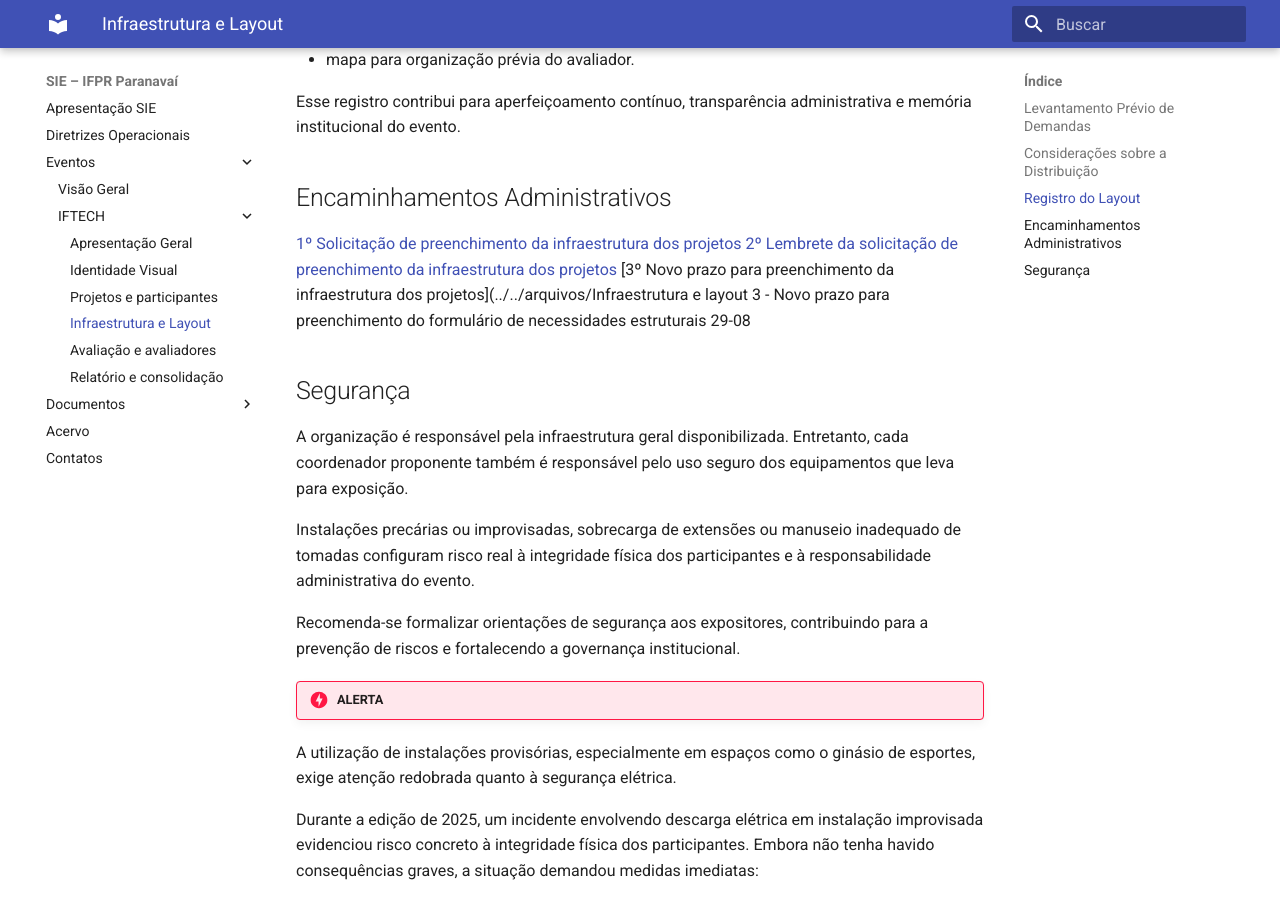
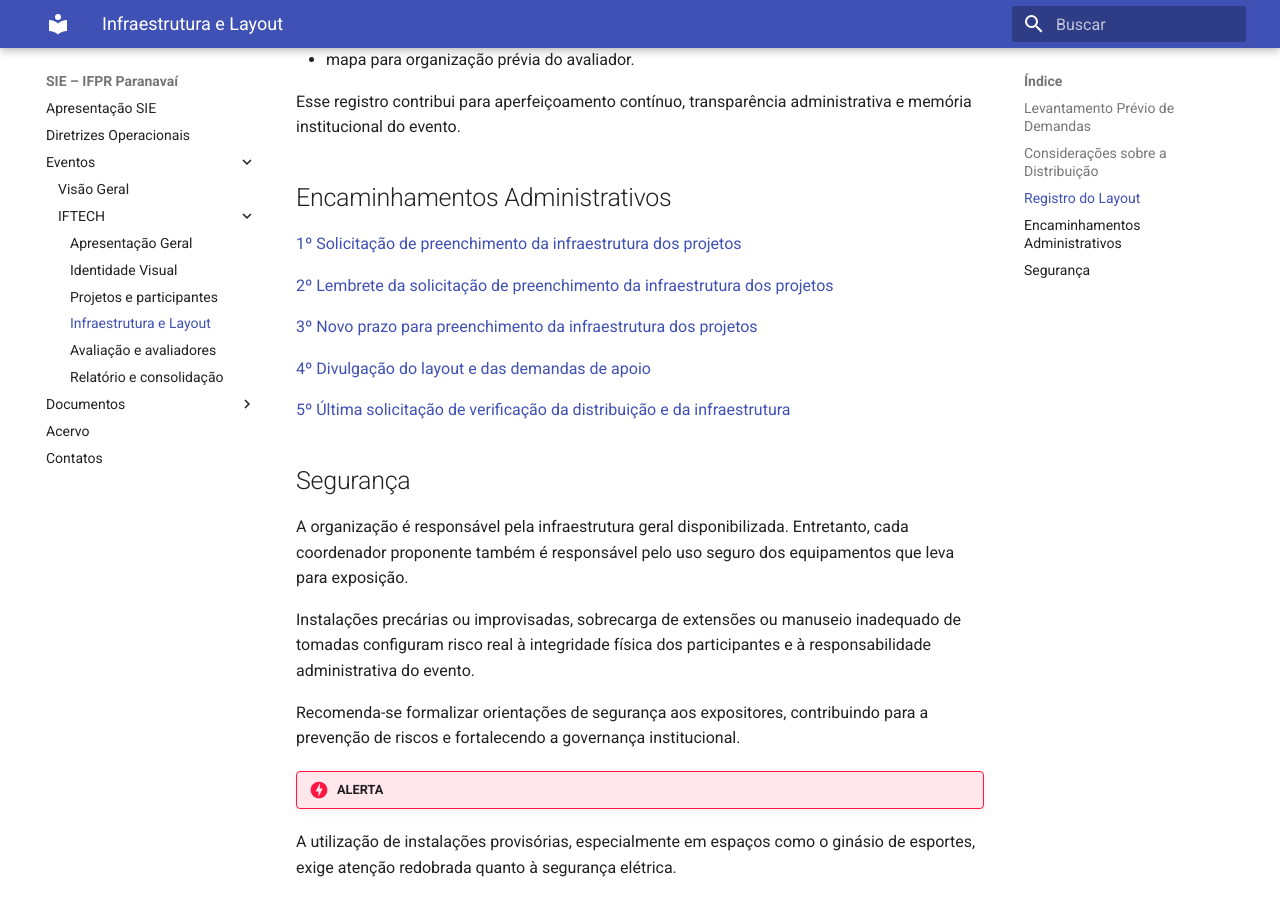
Before and after one commit to ifpr-sie-paranavai/dossie, an MkDocs documentation site: the page built from docs/eventos/iftech/layout.md, in a window 1280 px wide and 900 px high, scrolled down 1298 px. Built offline with MkDocs 1.6.1 and Material for MkDocs 9.7.7, drawn with Linux system fonts in a browser that asks for light colours.

Commit message:
Update layout.md

```diff
--- a/docs/eventos/iftech/layout.md
+++ b/docs/eventos/iftech/layout.md
@@ -41,9 +41,14 @@ Esse registro contribui para aperfeiçoamento contínuo, transparência administ
 
 ## Encaminhamentos Administrativos
 [1º Solicitação de preenchimento da infraestrutura dos projetos](../../arquivos/Infraestrutura e layout 1 - Solicitacao de preenchimento do formulário de necessidades estruturais prazo 22-08.pdf)
+
 [2º Lembrete da solicitação de preenchimento da infraestrutura dos projetos](../../arquivos/Infraestrutura e layout 2 - Lembrete de preenchimento das necessidades estruturais.pdf)
-[3º Novo prazo para preenchimento da infraestrutura dos projetos](../../arquivos/Infraestrutura e layout 3 - Novo prazo para preenchimento do formulário de necessidades estruturais 29-08
 
+[3º Novo prazo para preenchimento da infraestrutura dos projetos](../../arquivos/Infraestrutura e layout 3 - Novo prazo para preenchimento do formulário de necessidades estruturais 29-08)
+
+[4º Divulgação do layout e das demandas de apoio](../../arquivos/Infraestrutura e layout 4 - Divulgacao do layout e das demandas de apoio.pdf)
+
+[5º Última solicitação de verificação da distribuição e da infraestrutura](../../arquivos/Infraestrutura e layout 5 - Ultima solicitacao de verificacao da distribuicao e da infraestrutura.pdf)
 
 ## Segurança
 
```
